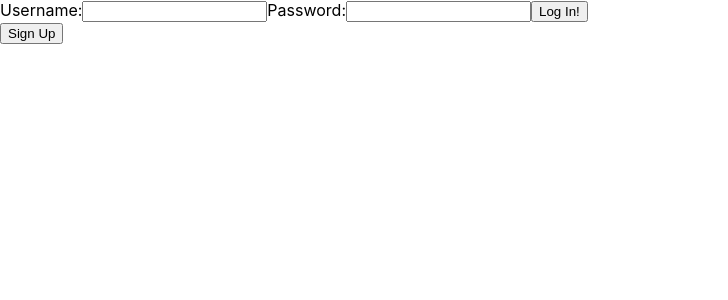
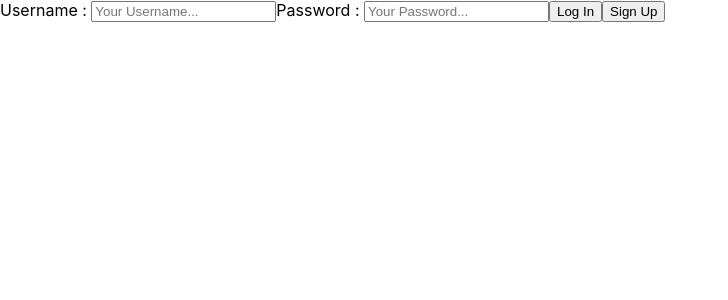
Before and after one commit to gracekim1217/Sayhello, a React (Create React App) app in the folder client/: page / in a window 1280 px wide. Shown: the top 300 px of the page, without its empty margins (0-728 px from the left). Built offline with nearby package versions, Linux system fonts and the light colour scheme; no server answers.

Commit message:
add post works finally

```diff
--- a/client/src/components/Feed.js
+++ b/client/src/components/Feed.js
@@ -4,7 +4,7 @@ import DisplayProfile from "./DisplayProfile"
 import { useNavigate } from "react-router-dom";
 
 
-function Feed({currentUser, posts, addPost, deletePost, handleUpdateLike}){
+function Feed({currentUser, posts, addPost, deletePost, handleUpdateLike, renderPosts, setRenderPosts}){
     // console.log(posts)
     const navigate = useNavigate()
 
@@ -24,7 +24,7 @@ function Feed({currentUser, posts, addPost, deletePost, handleUpdateLike}){
             </div>
             <div className="content">
                 <h1 id="project-title">Feed</h1>
-                <NewPost addPost={addPost} />
+                <NewPost addPost={addPost} renderPosts={renderPosts} setRenderPosts={setRenderPosts}/>
                 <PostContainer posts={posts} currentUser={currentUser} deletePost={deletePost} handleUpdateLike={handleUpdateLike}/>
             </div>
         </>
--- a/client/src/components/Login.js
+++ b/client/src/components/Login.js
@@ -5,126 +5,150 @@ import { useNavigate } from 'react-router-dom'
 function Login({setCurrentUser}) {
   // console.log("hello")
 
-  // const [formData, setFormData] = useState({
-  //   username:'',
-  //   password:''
-  // })
-  // // const [signup, setSignup] = useState(false)
+  const [formData, setFormData] = useState({
+    username:'',
+    password:''
+  })
+  // const [signup, setSignup] = useState(false)
   // const {username, password} = formData
-  // const navigate = useNavigate()
+  const navigate = useNavigate()
+  const [error, setErrors] = useState([])
 
 
-  // function onSubmitLogin(e){
-  //   e.preventDefault();
-  //   fetch(`/login`,{
-  //     method:'POST',
-  //     headers:{'Content-Type': 'application/json'},
-  //     body:JSON.stringify({username, password})
-  //   })
-  //   .then(res => res.json())
-  //   .then(data => {
-  //     // console.log(setCurrentUser);
-  //     sessionStorage.setItem('user_id', data.id);
-  //     sessionStorage.setItem('username', data.username);
-  //     sessionStorage.setItem('first_name', data.first_name);
-  //     sessionStorage.setItem('last_name', data.last_name);
-  //     sessionStorage.setItem('photo', data.photo);
-  //     setCurrentUser(data);
-  //     // sessionStorage.setItem('post', data.posts.content);
-  //   })
-  //   navigate(`/`)
-  // }
-
-  // function onSubmitSignIn(){
-  //       navigate("/signup")
-  //     }
-
-  // const handleChange = (e) => {
-  //     const { name, value } = e.target
-  //     setFormData({ ...formData, [name]: value })
-  // }
-
-  // return (
-  //   <>
-  //   <form onSubmit={onSubmitLogin}>
-  //     <div id="login-page" className="content" >
-
-  //       <label>Username : </label>
-  //       <input placeholder="Your Username..." type='text' name='username' value={formData.username} onChange={handleChange} />
-
-  //       <label>Password : </label>
-  //       <input placeholder="Your Password..." type='password' name='password' value={formData.password} onChange={handleChange} />
-
-  //       <input id="login-form" className="button" type='submit' value='Log In' />
-  //       <input id="signup-form" className="button" type='submit' value="Sign Up"
-  //         onClick={onSubmitSignIn} />
-  //     </div>
-  //   </form>
-  //   </>
-  //   )
-
-  const [formData, setFormData] = useState('')
-    const [errors, setErrors] = useState([])
-    const navigate = useNavigate()
-
-    useEffect(() => {
-        const currentUser = sessionStorage.getItem("user_id")
-        if (currentUser) {
-            navigate("/")
-        }
-    }, [])
-
-    const { username, password} = formData
-
-    function handleLogin(user) {
-        sessionStorage.setItem("user_id", user.id)
+  function onSubmitLogin(e){
+    e.preventDefault();
+    const login = {
+      ...formData
   }
 
-    function onSubmit(e) {
-        e.preventDefault()
-        const user = {
-            username,
-            password
-        }
-        fetch(`/login`, {
-            method: 'POST',
-            headers: {'Content-Type': 'application/json'},
-            body: JSON.stringify(user)
+    fetch(`/login`,{
+      method:'POST',
+      headers:{'Content-Type': 'application/json'},
+      body:JSON.stringify(login)
     })
-        .then(res => {
-            if(res.ok){
-                res.json().then(currentUser => handleLogin(currentUser)).then(() => {navigate("/")})
-            }else {
-                res.json().then(json => setErrors(json.errors))
-            }
+    .then(resp => {
+      if(resp.ok){
+          resp.json().then(user => {
+              sessionStorage.setItem("user_id", user.id)
+                    sessionStorage.setItem('username', user.username);
+      sessionStorage.setItem('first_name', user.first_name);
+      sessionStorage.setItem('last_name', user.last_name);
+              // setToggleLogin(true)
+      setCurrentUser(user);
+
+              setErrors([])
+              navigate("/")
+
           })
-    }
-
-    function handleChange(e) {
-        const { name, value } = e.target
-        setFormData({...formData, [name]: value})
+      } else{
+          resp.json().then(data => {
+              setErrors(data.error.login)
+          })
+        }})
+    // .then(res => res.json())
+    // .then(data => {
+    //   // console.log(setCurrentUser);
+    //   sessionStorage.setItem('user_id', data.id);
+    //   sessionStorage.setItem('username', data.username);
+    //   sessionStorage.setItem('first_name', data.first_name);
+    //   sessionStorage.setItem('last_name', data.last_name);
+    //   sessionStorage.setItem('photo', data.photo);
+    //   setCurrentUser(data);
+    //   // sessionStorage.setItem('post', data.posts.content);
+    // })
+    navigate(`/`)
   }
 
   function onSubmitSignIn(){
         navigate("/signup")
       }
 
+  const handleChange = (e) => {
+      const { name, value } = e.target
+      setFormData({ ...formData, [name]: value })
+  }
 
   return (
-        <div >
-            <form onSubmit={onSubmit}>
-                <label>Username:</label>
-                <input type='username' name='username' value={username} onChange={handleChange}></input>
-                <label>Password:</label>
-                <input type='password' name='password' value={password} onChange={handleChange} ></input>
-                <button >Log In!</button>
+    <>
+    <form onSubmit={onSubmitLogin}>
+      <div id="login-page" className="content" >
 
-            </form>
+        <label>Username : </label>
+        <input placeholder="Your Username..." type='text' name='username' value={formData.username} onChange={handleChange} />
+
+        <label>Password : </label>
+        <input placeholder="Your Password..." type='password' name='password' value={formData.password} onChange={handleChange} />
+
+        <input id="login-form" className="button" type='submit' value='Log In' />
         <input id="signup-form" className="button" type='submit' value="Sign Up"
           onClick={onSubmitSignIn} />
-            {errors? <div>{errors}</div>:null}
       </div>
+    </form>
+    </>
     )
+
+  // const [formData, setFormData] = useState('')
+  //   const [errors, setErrors] = useState([])
+  //   const navigate = useNavigate()
+
+  //   useEffect(() => {
+  //       const currentUser = sessionStorage.getItem("user_id")
+  //       if (currentUser) {
+  //           navigate("/")
+  //       }
+  //   }, [])
+
+  //   const { username, password} = formData
+
+  //   function handleLogin(user) {
+  //       sessionStorage.setItem("user_id", user.id)
+  //   }
+
+  //   function onSubmit(e) {
+  //       e.preventDefault()
+  //       const user = {
+  //           username,
+  //           password
+  //       }
+  //       fetch(`/login`, {
+  //           method: 'POST',
+  //           headers: {'Content-Type': 'application/json'},
+  //           body: JSON.stringify(user)
+  //       })
+  //       .then(res => {
+  //           if(res.ok){
+  //               res.json().then(currentUser => handleLogin(currentUser)).then(() => {navigate("/")})
+  //           }else {
+  //               res.json().then(json => setErrors(json.errors))
+  //           }
+  //       })
+  //   }
+
+  //   function handleChange(e) {
+  //       const { name, value } = e.target
+  //       setFormData({...formData, [name]: value})
+  //   }
+
+  //     function onSubmitSignIn(){
+  //       navigate("/signup")
+  //     }
+
+
+  //   return (
+  //       <div >
+  //           <form onSubmit={onSubmit}>
+  //               <label>Username:</label>
+  //               <input type='username' name='username' value={username} onChange={handleChange}></input>
+  //               <label>Password:</label>
+  //               <input type='password' name='password' value={password} onChange={handleChange} ></input>
+  //               <button >Log In!</button>
+
+  //           </form>
+  //           <input id="signup-form" className="button" type='submit' value="Sign Up"
+  //         onClick={onSubmitSignIn} />
+  //           {errors? <div>{errors}</div>:null}
+  //       </div>
+  //   )
 
   }
 
--- a/client/src/components/NewPost.js
+++ b/client/src/components/NewPost.js
@@ -1,14 +1,17 @@
 import React, { useState} from 'react'
 import { useNavigate } from 'react-router-dom'
 
-function NewPost({addPost}) {
+function NewPost({addPost, renderPosts, setRenderPosts}) {
     const navigate = useNavigate();
     const [formData, setFormData] = useState({
         content: '',
         image: '',
         user_id: sessionStorage.getItem('user_id'),
-        // post_like: ''
+        post_like: ''
       })
+    const [like, setLike] = useState(0)
+    const [errors, setErrors] = useState([])
+
 
     const {content, image, user_id, post_like} = formData
 
@@ -20,10 +23,9 @@ function NewPost({addPost}) {
     function onSubmit(e){
         e.preventDefault()
         const post = {
-            content,
-            image,
-            user_id,
-            // post_like : 0
+            ...formData,
+            // like: like
+            post_like : 0
         }
 
         fetch('/posts',{
@@ -31,8 +33,21 @@ function NewPost({addPost}) {
             headers: {'Content-Type': 'application/json'},
             body: JSON.stringify(post)
         })
-        .then(res => res.json())
-        .then(post => addPost(post))
+        .then(resp => {
+          if(resp.ok){
+              resp.json().then(() => {
+                  setRenderPosts(!renderPosts)
+                  navigate('/')})
+          } else{
+              resp.json().then(data => {
+                  console.log(data.errors)
+                  setErrors(data.errors)
+              })
+          }
+      })
+        // .then(res => res.json())
+        // .then(post => addPost(post))
+
         // .then(post => addPost({
         //   content,
         //   image,
@@ -48,7 +63,7 @@ function NewPost({addPost}) {
 
     return(
         <div id ='book-form' className='content'>
-        <div onSubmit={onSubmit}>
+        <div >
           {/* <label>Title : </label> */}
           <input type='text' name='content' value={formData.content} onChange={handleChange} />
 
@@ -61,7 +76,7 @@ function NewPost({addPost}) {
           <label>Description</label>
           <textarea type='text' rows='4' cols='50' name='description' value={formData.description} onChange={handleChange} /> */}
 
-          <input id="add-book" className="button" type='submit' value='Add Post' onClick={onSubmit}/>
+          <button id="add-book" className="button" type='submit' value='Add Post' onClick={onSubmit}>Add Post</button>
         </div>
       </div>
     )
--- a/client/src/components/UserPostCard.js
+++ b/client/src/components/UserPostCard.js
@@ -31,7 +31,7 @@ function UserPostCard({post, currentUser, updatePost, deletePost}) {
         }
 
     function onSubmit(e){
-        // e.preventDefault();
+        e.preventDefault();
         fetch(`/posts/${id}`,{
         method:'PATCH',
         headers: {'Content-Type': 'application/json'},
@@ -51,8 +51,8 @@ function UserPostCard({post, currentUser, updatePost, deletePost}) {
         fetch(`/posts/${id}`,{
         method:'DELETE',
         })
-        .then((r) => r.json())
-        .then((data) => deletePost(data))
+        // .then((r) => r.json())
+        // .then((data) => deletePost(data))
         //  navigate(`/users/${id}/posts`)
         // window.location.reload();
     }
```
Also changed, not shown: client/src/App.js (+10 -8 lines). Lines whose indentation alone changed are shown as unchanged.
